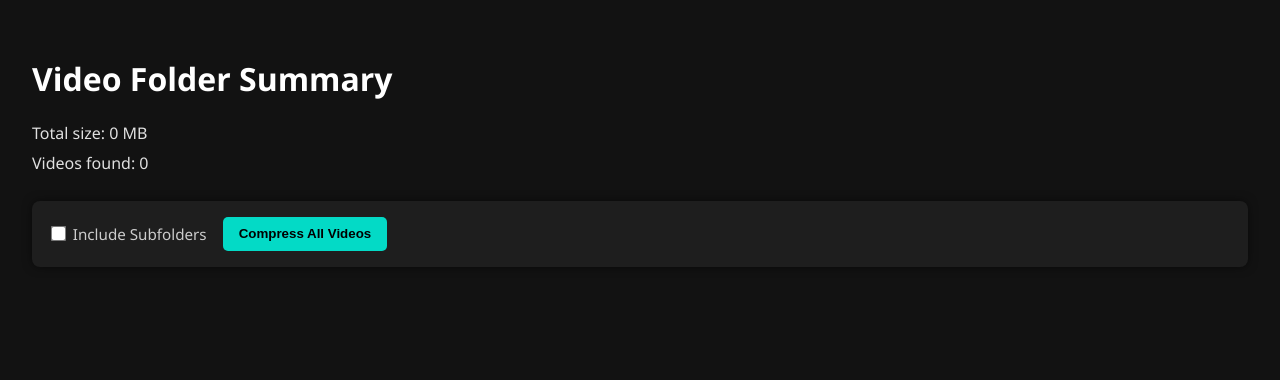
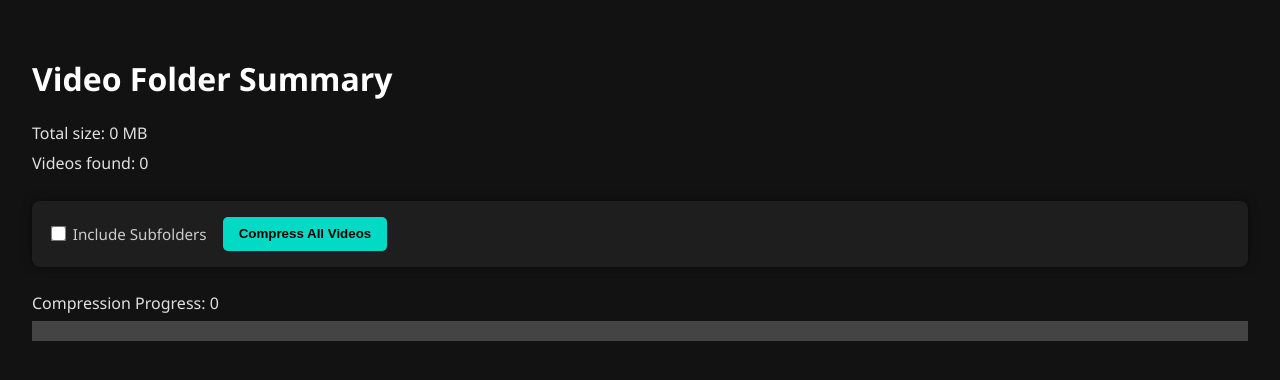
Before and after one commit to 321BadgerCode/web_video_compress, a Flask app: page / in a window 1280 px wide. Shown: the top 380 px of the page. Run offline with Flask 3, Linux system fonts and the light colour scheme.

Commit message:
Add progress bar.

```diff
--- a/app.py
+++ b/app.py
@@ -1,4 +1,5 @@
 import os
+import time
 import argparse
 from flask import Flask, render_template, request, jsonify
 import helper
@@ -9,6 +10,10 @@ app = Flask(__name__)
 VID_FILETYPES = (".mp4", ".mkv", ".avi", ".mov", ".webm", "vob", "wmv", "flv", "mpg")
 
 recursive = False
+videos = []
+progress = 0
+rate = 0
+start_time = 0
 
 @app.route("/set_recursive", methods=["POST"])
 def set_recursive():
@@ -19,6 +24,7 @@ def set_recursive():
 
 @app.route('/')
 def index():
+	global videos
 	videos = []
 	total_size = 0
 
@@ -30,7 +36,7 @@ def index():
 				info = helper.get_video_info(path)
 				if info:
 					info["rel_path"] = rel_path
-					info["compressed"] = helper.compressed_cache.get(rel_path, {}).get("compressed", False)
+					info["compressed"] = helper.compressed_cache.get(rel_path, False)
 					videos.append(info)
 					total_size += info["size"]
 		if not recursive:
@@ -40,18 +46,36 @@ def index():
 
 @app.route("/compress", methods=["POST"])
 def compress():
-	for root, dirs, files in os.walk(VIDEO_DIR):
-		for file in files:
-			if file.lower().endswith(VID_FILETYPES):
-				path = os.path.join(root, file)
-				rel_path = os.path.relpath(path, VIDEO_DIR)
-				if rel_path in helper.compressed_cache and helper.compressed_cache[rel_path]["compressed"]:
-					continue
-				helper.compress_video(path)
-		if not recursive:
-			break
+	global progress
+	global rate
+	global start_time
+
+	start_time = time.time()
+
+	for video in videos:
+		rel_path = video["rel_path"]
+		if video["compressed"]:
+			continue
+		helper.compress_video(os.path.join(VIDEO_DIR, rel_path))
+		progress = len(helper.compressed_cache) / len(videos)
 
 	return jsonify(status="done")
+
+@app.route("/get_progress", methods=["GET"])
+def get_progress():
+	global rate
+	global start_time
+
+	if not helper.compressed_cache:
+		video = videos[0]["rel_path"]
+		rel_path = video.split('.')[0] + "_compressed." + video.split('.')[-1]
+		size = os.path.getsize(os.path.join(VIDEO_DIR, rel_path)) // (1024 * 1024)
+		elapsed_time = time.time() - start_time
+		rate = size / elapsed_time if elapsed_time > 0 else 0
+	else:
+		last_video = list(helper.compressed_cache.keys())[-1]
+		rate = os.path.getsize(os.path.join(VIDEO_DIR, last_video)) // (1024 * 1024) / helper.compressed_cache[last_video]["compression_time"]
+	return jsonify(progress=progress, rate=rate, video_amt=len(videos))
 
 if __name__ == "__main__":
 	# Get arguments
@@ -68,7 +92,7 @@ if __name__ == "__main__":
 	helper.h265_encoder = helper.detect_h265_encoder()
 
 	# Clear out /static/thumbnails
-	if os.path.exists("static/thumbnails"):
+	if os.path.exists("static/thumbnails") and len(os.listdir("static/thumbnails")) == len(helper.compressed_cache):
 		for file in os.listdir("static/thumbnails"):
 			os.remove(os.path.join("static/thumbnails", file))
 	else:
--- a/helper.py
+++ b/helper.py
@@ -42,7 +42,7 @@ def get_video_info(path):
 		"-show_entries", "format=duration:stream=nb_frames,r_frame_rate",
 		"-of", "json", path
 	]
-	result = subprocess.run(cmd, stdout=subprocess.PIPE, stderr=subprocess.PIPE, text=True)
+	result = subprocess.run(cmd, stdout=subprocess.PIPE, stderr=subprocess.DEVNULL, text=True)
 	info = json.loads(result.stdout)
 	duration = float(info["format"]["duration"])
 	size = os.path.getsize(path)
@@ -62,7 +62,7 @@ def generate_thumbnail(path):
 			"ffmpeg", "-i", path,
 			"-vf", "thumbnail,scale=320:-1",
 			"-frames:v", "1", thumb_path, "-y"
-		])
+		], stdout=subprocess.DEVNULL, stderr=subprocess.DEVNULL)
 	return thumb_path
 
 def save_cache(compressed_cache):
@@ -97,7 +97,6 @@ def compress_video(path):
 		elapsed_time = time.time() - start_time
 		compression_percent = (os.path.getsize(path) - os.path.getsize(output_path)) / os.path.getsize(path) * 100
 		compressed_cache[os.path.relpath(path, VIDEO_DIR)] = {
-			"compressed": True,
 			"compression_percent": compression_percent,
 			"compression_time": elapsed_time
 		}
--- a/templates/index.html
+++ b/templates/index.html
@@ -106,8 +106,14 @@
 	<p>Videos found: {{ videos|length }}</p>
 	<form method="post" action="/compress" id="compressForm">
 		<label><input type="checkbox" name="recursive" id="recursive"> Include Subfolders</label>
-		<button type="submit">Compress All Videos</button>
+		<button type="submit" onclick="startProgress()">Compress All Videos</button>
 	</form>
+	<div id="progressContainer">
+		<p>Compression Progress: <span id="progressPercent">0</span></p>
+		<div id="progressBar" style="width: 100%; background: #444;">
+			<div id="progress" style="width: 0; height: 20px; background: #03dac6;"></div>
+		</div>
+	</div>
 	<div class="grid">
 		{% for video in videos %}
 		<div class="video-card">
@@ -122,6 +128,7 @@
 	<script>
 		document.getElementById("compressForm").addEventListener("submit", function(e) {
 			e.preventDefault();
+
 			const formData = new FormData(this);
 			fetch("/compress", {
 				method: "POST",
@@ -141,6 +148,33 @@
 				body: JSON.stringify({ recursive: this.checked })
 			});
 		});
+
+		const progressBar = document.getElementById("progress");
+		let lastRate = 0;
+		let videoAmt = 1;
+
+		const updateProgressBar = () => {
+			fetch("/get_progress")
+				.then(res => res.json())
+				.then(data => {
+					lastRate = data.rate;
+					videoAmt = data.video_amt;
+					document.getElementById("progressPercent").innerText = (data.progress * 100).toFixed(2) + "% at " + lastRate.toFixed(2) + " MB/s";
+					if (progressBar.clientWidth < (data.progress * 100)) {
+						progressBar.style.width = (data.progress * 100) + "%";
+					}
+				});
+		};
+
+		// FIXME: The width often goes over 100%
+		const updateProgressBarWidth = () => {
+			document.getElementById("progress").style.width = (parseFloat(document.getElementById("progress").style.width) + (lastRate / videoAmt)) + "%";
+		};
+
+		const startProgress = () => {
+			setInterval(updateProgressBarWidth, 1000);
+			setInterval(updateProgressBar, 5000);
+		};
 	</script>
 </body>
 </html>
```
Also changed, not shown: TODO.md (+1 -5 lines).
